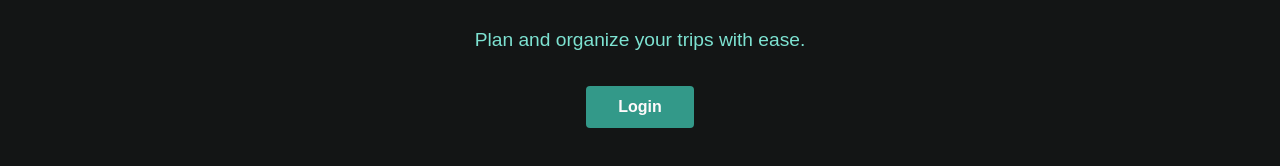
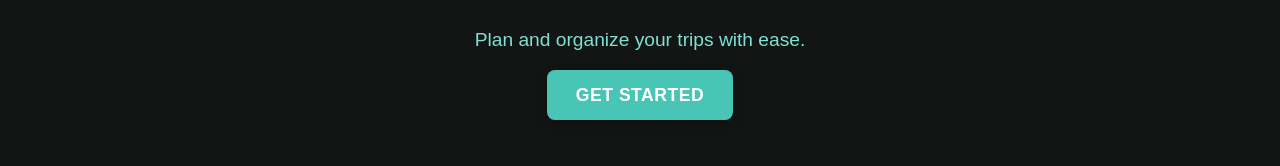
Before and after one commit to lunahoushmand16/Tripmate-travel-planner-App, a React (Vite) app in the folder client/: page / in a window 1280 px wide. Shown: the part 170-336 px from the top of the page. Built offline with nearby package versions, Linux system fonts and the light colour scheme; no server answers.

Commit message:
Change login button to GET STARTED with conditional redirect and improved styling

```diff
--- a/client/src/pages/Home.css
+++ b/client/src/pages/Home.css
@@ -68,15 +68,24 @@
   font-size: 1.2rem;
 }
 
-.login-btn {
-  margin-top: 1rem;
-  padding: 0.75rem 2rem;
-  background-color: #339989;
+.get-started-btn {
+  background-color: #49c5b6;
+  color: #ffffff;
+  font-size: 1.1rem;
+  font-weight: 700;
+  text-transform: uppercase;
+  padding: 0.9rem 1.8rem;
   border: none;
-  border-radius: 4px;
-  color: #FFFAFB;
-  font-size: 1rem;
+  border-radius: 8px;
   cursor: pointer;
+  box-shadow: 0 4px 12px rgba(0, 0, 0, 0.25); /* 💥 subtle but noticeable */
+  letter-spacing: 0.5px;
+  transition: background-color 0.3s ease, transform 0.2s ease;
+}
+
+.get-started-btn:hover {
+  background-color: #3db3a5;
+  transform: translateY(-2px); /* 💫 slight lift on hover */
 }
 
 /* CAROUSEL */
--- a/client/src/pages/Home.jsx
+++ b/client/src/pages/Home.jsx
@@ -5,6 +5,7 @@ import "slick-carousel/slick/slick-theme.css";
 import './Home.css';
 import Navbar from '../components/Navbar';
 import { Link } from 'react-router-dom';
+import Auth from '../utils/auth';
 
 const Home = () => {
   const sliderSettings = {
@@ -24,10 +25,13 @@ const Home = () => {
       <div className="hero">
         <h1>Welcome to TripMate</h1>
         <p>Plan and organize your trips with ease.</p>
-        <button className="login-btn">
-        <Link to="/login" style={{ color: 'inherit', textDecoration: 'none' }}>
-        Login
-        </Link>
+        <button className="get-started-btn">
+          <Link
+           to={Auth.loggedIn() ? "/profile" : "/login"}
+           style={{ color: 'inherit', textDecoration: 'none' }}
+           >
+          Get Started
+          </Link>
         </button>
       </div>
 
```
